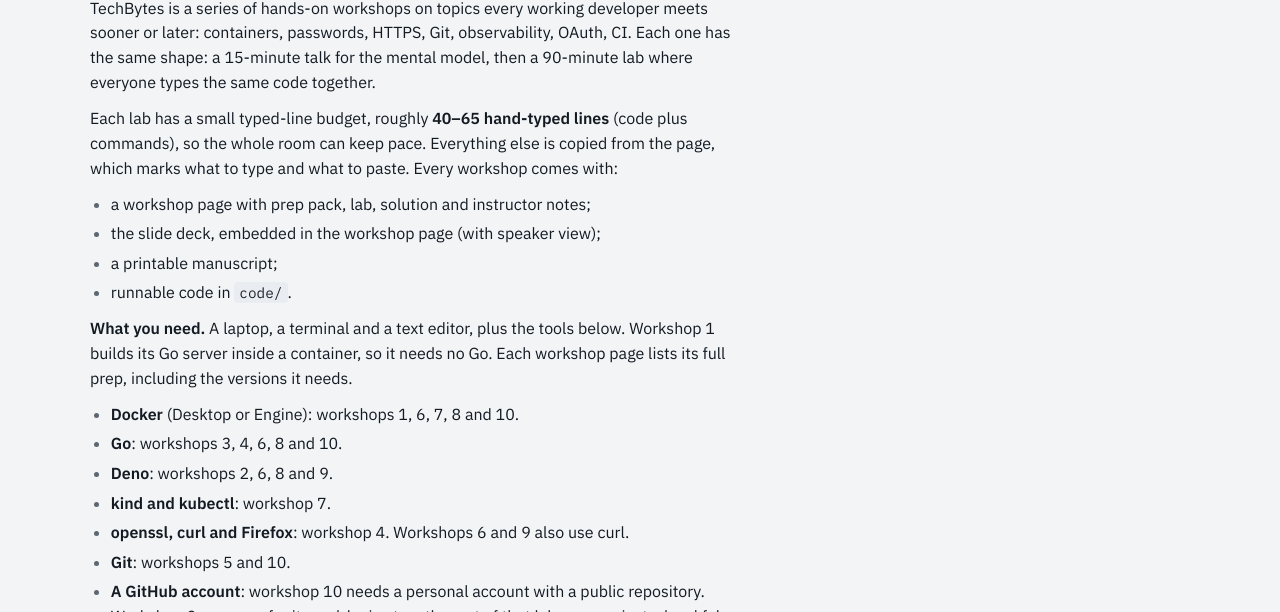
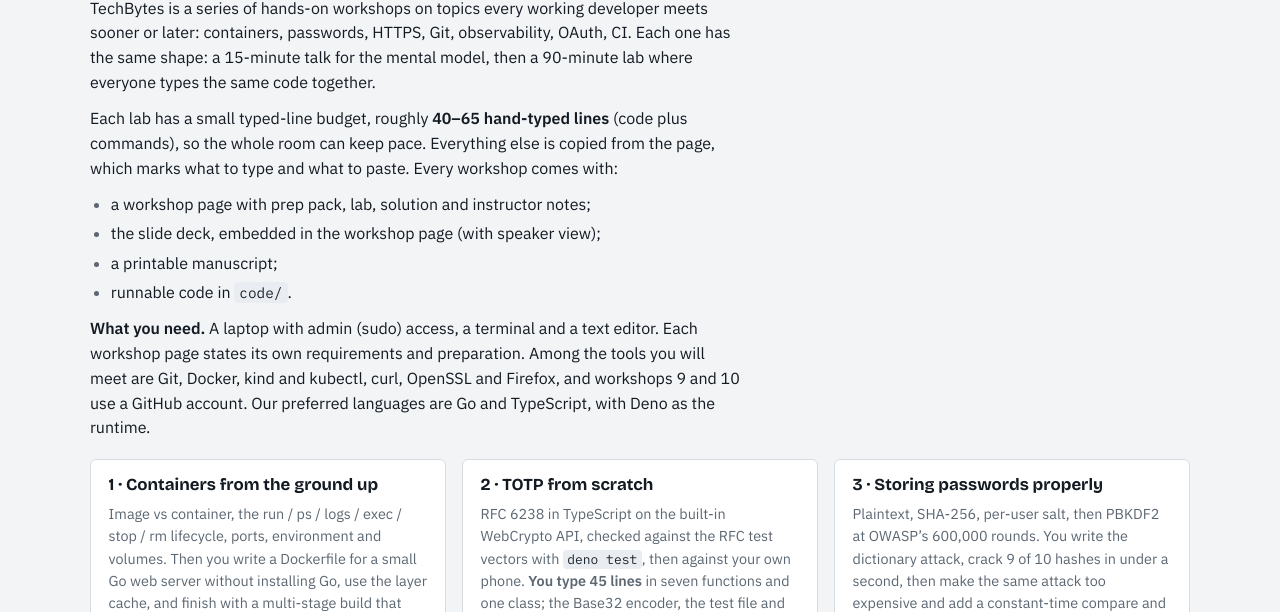
Before and after one commit to peterpanduro/Techbytes, a plain HTML site: page index.html in a window 1280 px wide. Shown: the part 188-800 px from the top of the page. Drawn offline with nearby package versions, Linux system fonts and the light colour scheme.

Commit message:
Rewrite the landing page's What you need section (#9)

```diff
--- a/index.html
+++ b/index.html
@@ -26,16 +26,7 @@
     <li>a printable manuscript;</li>
     <li>runnable code in <code>code/</code>.</li>
   </ul>
-  <p><strong>What you need.</strong> A laptop, a terminal and a text editor, plus the tools below. Workshop 1 builds its Go server inside a container, so it needs no Go. Each workshop page lists its full prep, including the versions it needs.</p>
-  <ul>
-    <li><strong>Docker</strong> (Desktop or Engine): workshops 1, 6, 7, 8 and 10.</li>
-    <li><strong>Go</strong>: workshops 3, 4, 6, 8 and 10.</li>
-    <li><strong>Deno</strong>: workshops 2, 6, 8 and 9.</li>
-    <li><strong>kind and kubectl</strong>: workshop 7.</li>
-    <li><strong>openssl, curl and Firefox</strong>: workshop 4. Workshops 6 and 9 also use curl.</li>
-    <li><strong>Git</strong>: workshops 5 and 10.</li>
-    <li><strong>A GitHub account</strong>: workshop 10 needs a personal account with a public repository. Workshop 9 uses one for its real-login step; the rest of that lab runs against a local fake GitHub.</li>
-  </ul>
+  <p><strong>What you need.</strong> A laptop with admin (sudo) access, a terminal and a text editor. Each workshop page states its own requirements and preparation. Among the tools you will meet are Git, Docker, kind and kubectl, curl, OpenSSL and Firefox, and workshops 9 and 10 use a GitHub account. Our preferred languages are Go and TypeScript, with Deno as the runtime.</p>
   <div class="series">
     <article class="ws">
       <h3><a href="workshops/01-docker/index.html">1 · Containers from the ground up</a></h3>
```
